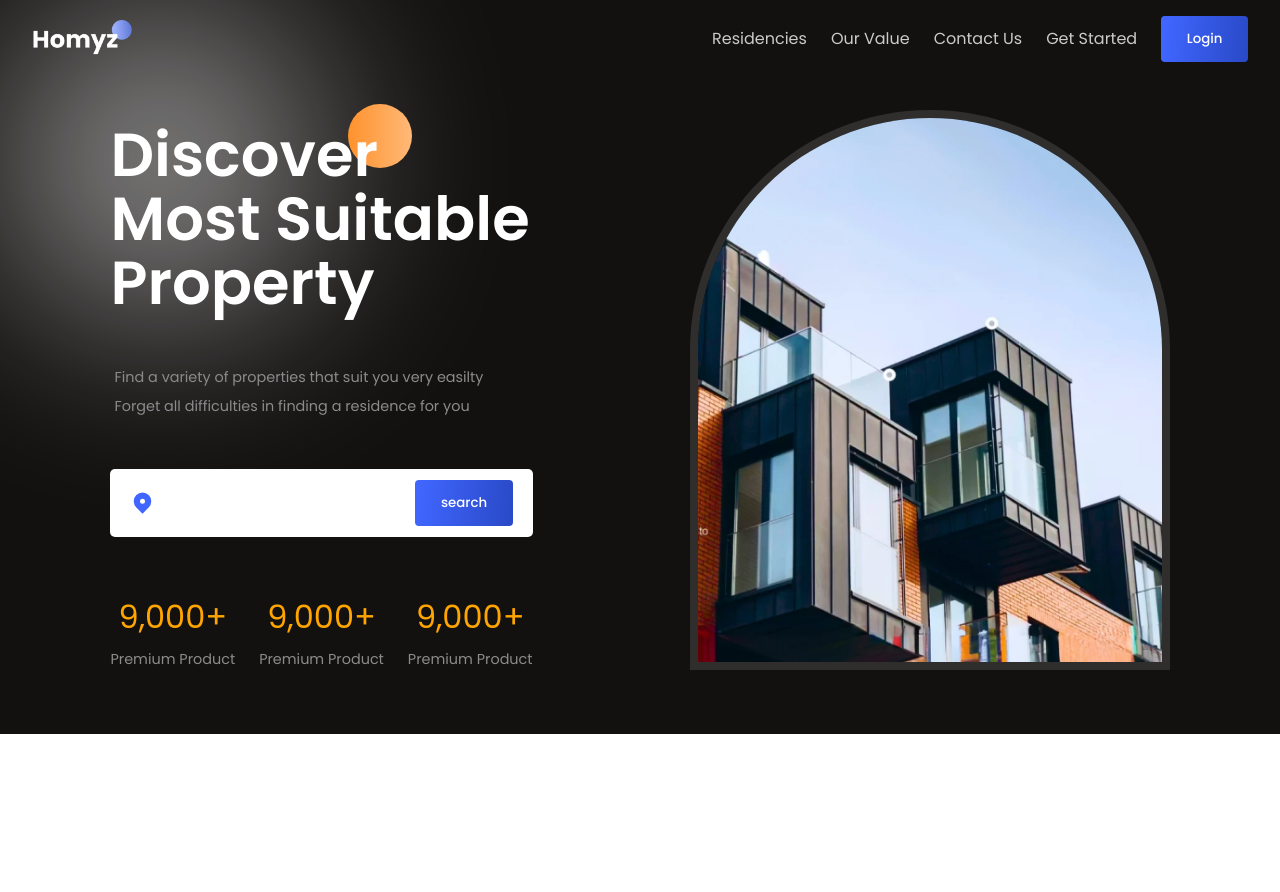
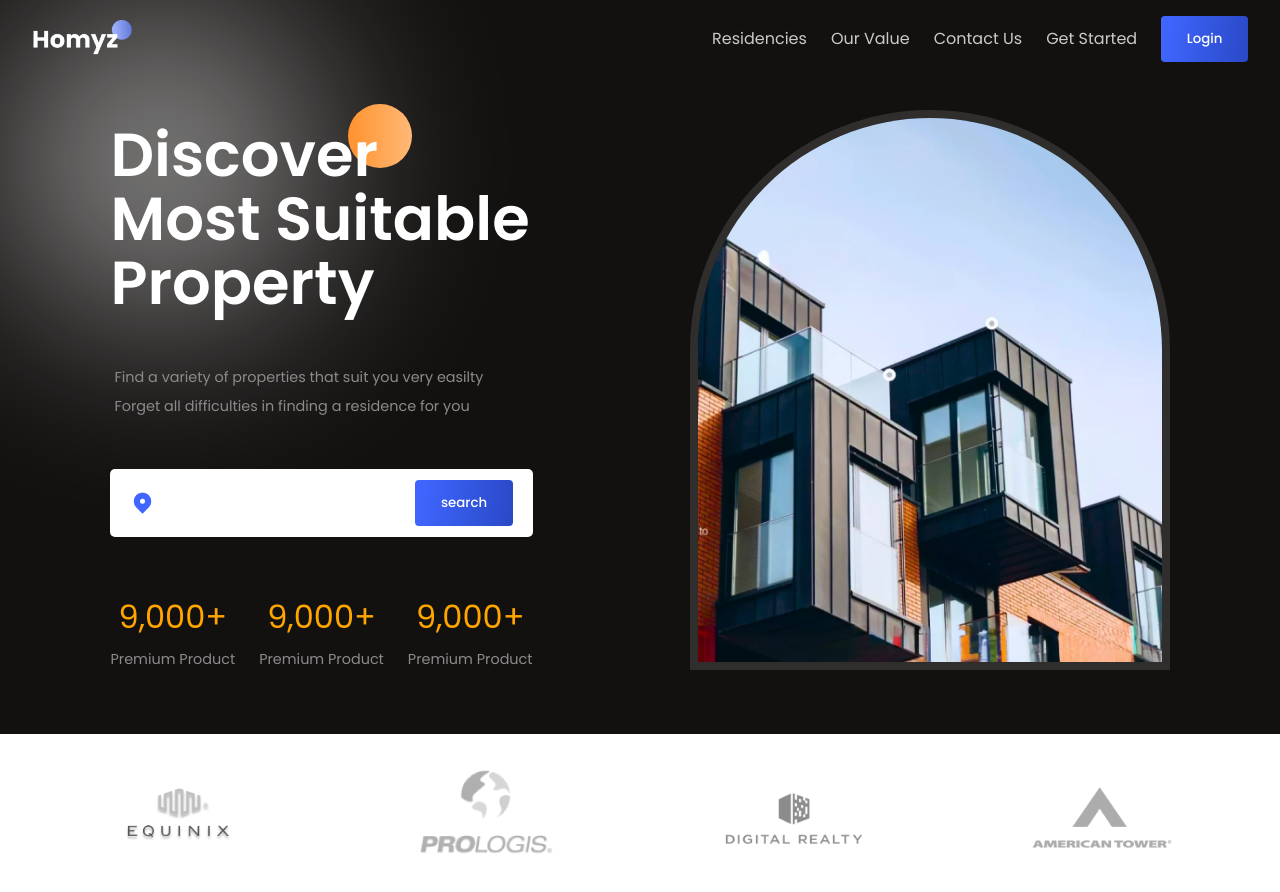
Before and after one commit to CoDe-WiZaDd-18-DOTCOM/DigiHomes, a React (Vite) app: page / in a window 1280 px wide. Shown: the top 892 px of the page. Before the commit the page ends 800 px from the top, so only its background shows below. Built offline with nearby package versions, Linux system fonts and the light colour scheme.

Commit message:
companies section is done

```diff
--- a/src/App.jsx
+++ b/src/App.jsx
@@ -1,6 +1,7 @@
 import React from "react";
 import Header from "./components/head/head";
 import Hero from "./components/hero/hero";
+import Companies from "./components/companies/companies";
 function App() {
   return (
     <span>
@@ -9,6 +10,7 @@
         <Header/>
         <Hero />
       </div>
+      <Companies />
     </span>
   );
 }
--- /dev/null
+++ b/src/components/companies/companies.css
@@ -0,0 +1,8 @@
+.c-container{
+    justify-content: space-around;
+    gap: 1rem;
+}
+
+.c-container img{
+    width: 9rem;
+}
--- /dev/null
+++ b/src/components/companies/companies.jsx
@@ -0,0 +1,18 @@
+import React from "react";
+import './companies.css'
+const Companies = () => {
+    return(
+        <>
+            <section className="c-wrapper">
+                <div className="flexCenter paddings innerWidth flexCenter c-container">
+                    <img src="/equinix.png" alt="logo" />
+                    <img src="/prologis.png" alt="logo" />
+                    <img src="/realty.png" alt="logo" />
+                    <img src="/tower.png" alt="logo" />
+                </div>
+            </section>
+        </>
+    );
+}
+
+export default Companies
--- a/src/components/head/head.css
+++ b/src/components/head/head.css
@@ -1,7 +1,3 @@
-.h-wrapper{
-    /* background-color: var(--black); */
-}
-
 .h-container{
     justify-content: space-between;
     color: var(--secondary);
```
Also changed, not shown: 1 other file (tests, documents, lock files or other folders).
